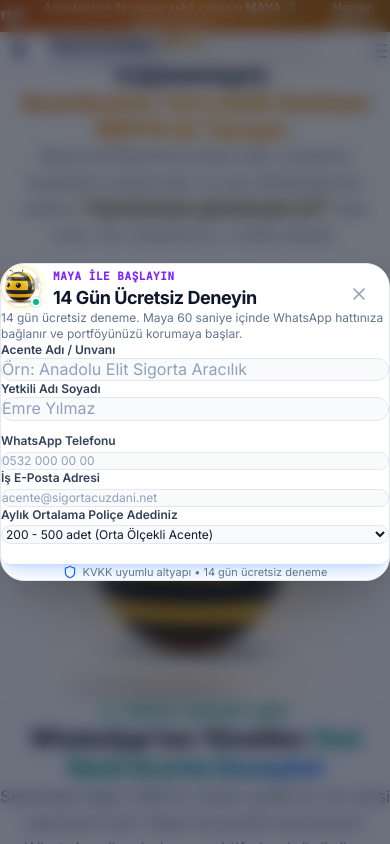
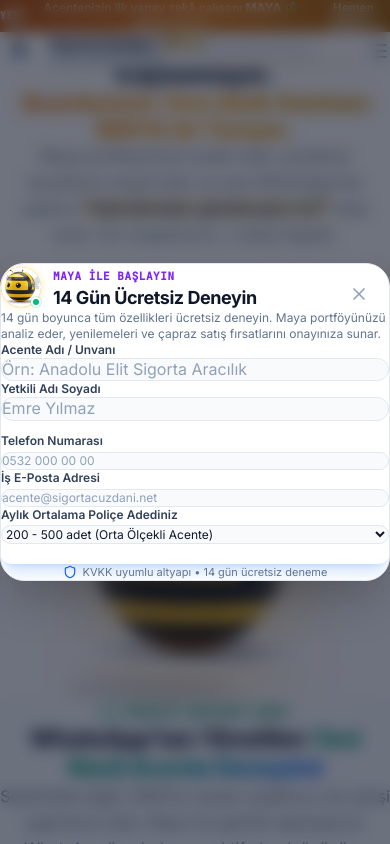
Before and after one commit to TekAtanJohnCena/sigorta-cuzdani, a Next.js app: page / in a window 390 px wide. Both pictures are taken after a click on the button "Hemen Dene →". Shown: the top 844 px of the page. Built offline with nearby package versions, Linux system fonts and the light colour scheme; no server answers.

Commit message:
fix: update modal phone label and remove connect text in favor of dedicated line onboarding

```diff
--- a/src/components/landing/TrialModal.tsx
+++ b/src/components/landing/TrialModal.tsx
@@ -69,7 +69,7 @@ export const TrialModal: React.FC<TrialModalProps> = ({ isOpen, onClose }) => {
             </div>
 
             <p className="text-xs sm:text-sm text-slate-500 mt-2">
-              14 gün ücretsiz deneme. Maya 60 saniye içinde WhatsApp hattınıza bağlanır ve portföyünüzü korumaya başlar.
+              14 gün boyunca tüm özellikleri ücretsiz deneyin. Maya portföyünüzü analiz eder, yenilemeleri ve çapraz satış fırsatlarını onayınıza sunar.
             </p>
 
             <form onSubmit={handleSubmit} className="mt-5 space-y-3.5">
@@ -103,7 +103,7 @@ export const TrialModal: React.FC<TrialModalProps> = ({ isOpen, onClose }) => {
                 </div>
                 <div>
                   <label className="block text-xs font-semibold text-slate-700 mb-1">
-                    WhatsApp Telefonu
+                    Telefon Numarası
                   </label>
                   <input
                     type="tel"
@@ -168,9 +168,9 @@ export const TrialModal: React.FC<TrialModalProps> = ({ isOpen, onClose }) => {
               <CheckCircle className="w-8 h-8" />
             </div>
 
-            <h3 className="text-2xl font-bold text-slate-900">Harika, Maya Hazır!</h3>
+            <h3 className="text-2xl font-bold text-slate-900">Harika, Başvurunuz Alındı!</h3>
             <p className="text-sm text-slate-600 max-w-sm mx-auto leading-relaxed">
-              <b>{formData.agencyName || 'Acenteniz'}</b> için 14 günlük tam erişimli hesap oluşturuldu. Maya, ilk portföy analizi ve WhatsApp bağlantı rehberini telefonunuza iletti.
+              <b>{formData.agencyName || 'Acenteniz'}</b> için 14 günlük tam erişimli deneme hesabı oluşturuluyor. Acentenize özel Maya hattı tanımlaması ve ilk portföy kurulumu için ekibimiz sizinle iletişime geçecektir.
             </p>
 
             <div className="p-4 rounded-2xl bg-slate-50 border border-slate-200 text-xs text-left space-y-2">
```
